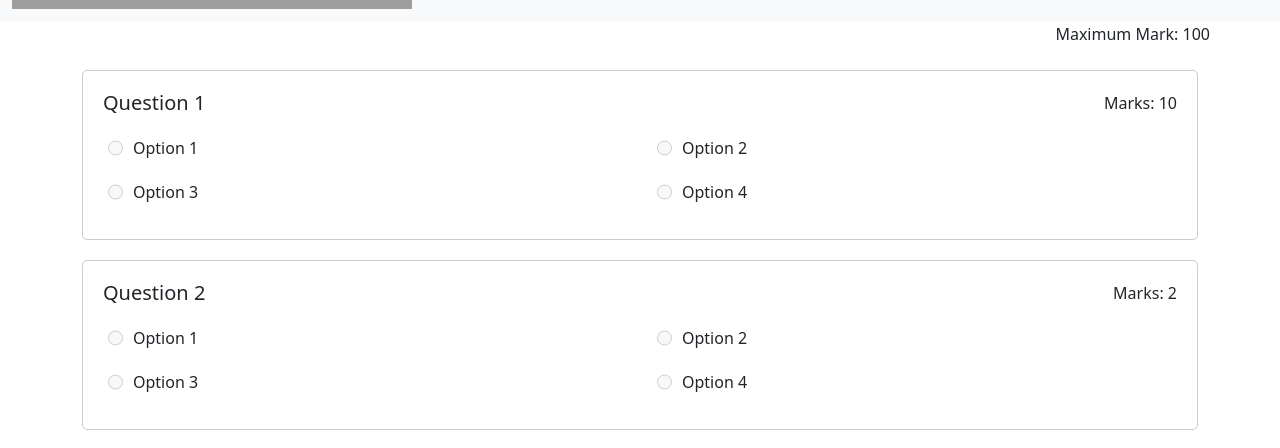
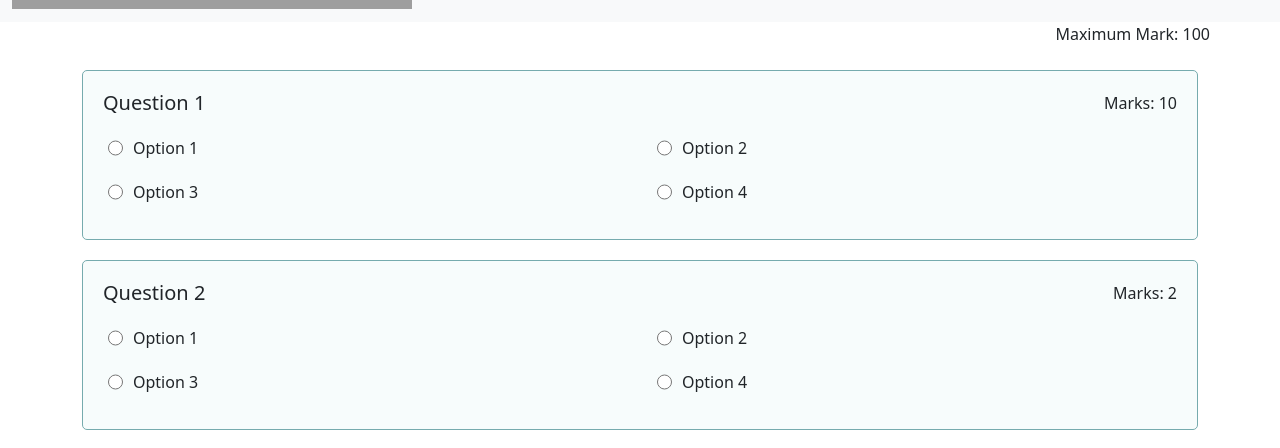
Before and after one commit to Jenat14/EduQuiz_Companion, a React (Vite) app in the folder EduQuiz-Companion/: page /Question in a window 1280 px wide. Shown: the part 304-752 px from the top of the page. Built offline with nearby package versions, Linux system fonts and the light colour scheme; grey boxes are pictures that could not be loaded.

Commit message:
Update Question.jsx

```diff
--- a/EduQuiz-Companion/src/pages/Question.jsx
+++ b/EduQuiz-Companion/src/pages/Question.jsx
@@ -1,8 +1,11 @@
 import React, { useState, useEffect } from "react";
 import { Link } from "react-router-dom";
+import { useNavigate } from "react-router-dom";
 import "../Question.css"; // Import CSS file for custom styling
 
 const Question = () => {
+  const navigate = useNavigate();
+
   const timeStyle = {
     display: 'flex',
     justifyContent: 'space-between',
@@ -30,8 +33,8 @@ const Question = () => {
   };
 
   // State for timer
-  const [timer, setTimer] = useState(localStorage.getItem("timer") || 900); // 15 minutes in seconds
-  const [isTimerRunning, setIsTimerRunning] = useState(false);
+  const [timer, setTimer] = useState(localStorage.getItem("timer") || 10); // 15 minutes in seconds
+  const [isTimerRunning, setIsTimerRunning] = useState(true);
 
   // Convert time remaining to HH:MM:SS format
   const formatTime = (time) => {
@@ -43,7 +46,7 @@ const Question = () => {
 
   useEffect(() => {
     // Start the timer when the component mounts
-    if (!isTimerRunning) {
+    if (isTimerRunning) {
       const intervalId = setInterval(() => {
         setTimer((prevTimer) => {
           const newTimer = prevTimer - 1;
@@ -52,15 +55,24 @@ const Question = () => {
         });
       }, 1000);
 
+      // Redirect to /Result page when timer reaches 0
+      if (timer === 0) {
+        navigate("/Result");
+        setIsTimerRunning(false); // Stop the timer
+        localStorage.removeItem("timer"); // Clear the timer value from localStorage
+        clearInterval(intervalId); // Clear the interval
+      }
+
       // Clear interval when component unmounts
       return () => clearInterval(intervalId);
     }
-  }, [isTimerRunning]);
+  }, [isTimerRunning, timer, navigate]);
 
   const handleFinish = () => {
     setIsTimerRunning(false); // Stop the timer when Finish button is clicked
     localStorage.removeItem("timer"); // Clear the timer value from localStorage
   };
+
   const questionsData = [
     {
       question: "Question 1",
@@ -79,6 +91,7 @@ const Question = () => {
     },
     // Add more questions here as needed
   ];
+
   return (
     <>
       <div className="page">
@@ -111,7 +124,7 @@ const Question = () => {
           <div className="container">
             {/* Map through questionsData array to render questions and options */}
             {questionsData.map((questionObj, index) => (
-              <div key={index} className="quiz-box">
+              <div key={index} className="quiz-box" style={{backgroundColor:"#F7FCFC",borderColor:"#76ABAE"}}>
                 <div className="row">
                   <div className="col-8">
                     <h5>{questionObj.question}</h5>
```
